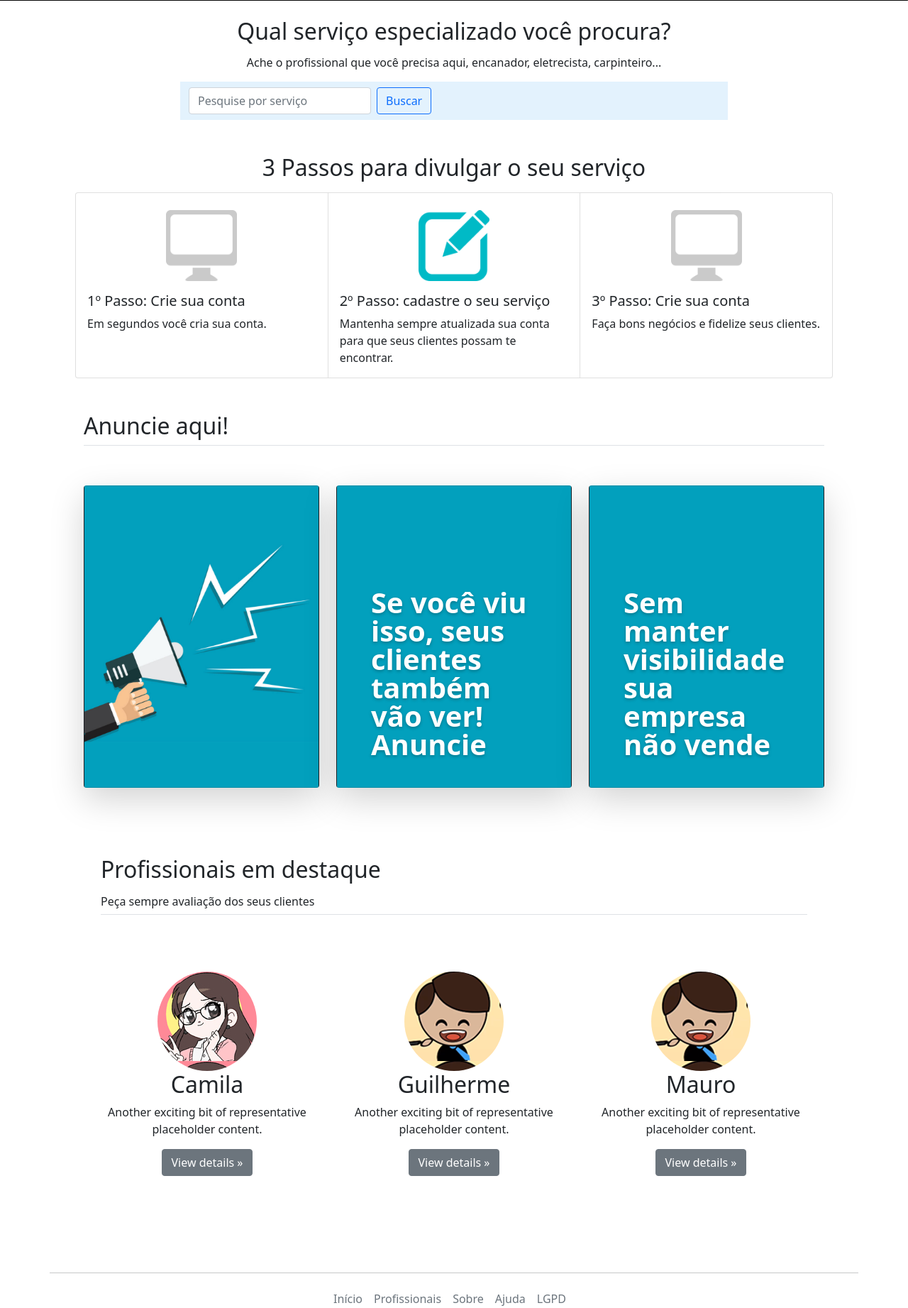
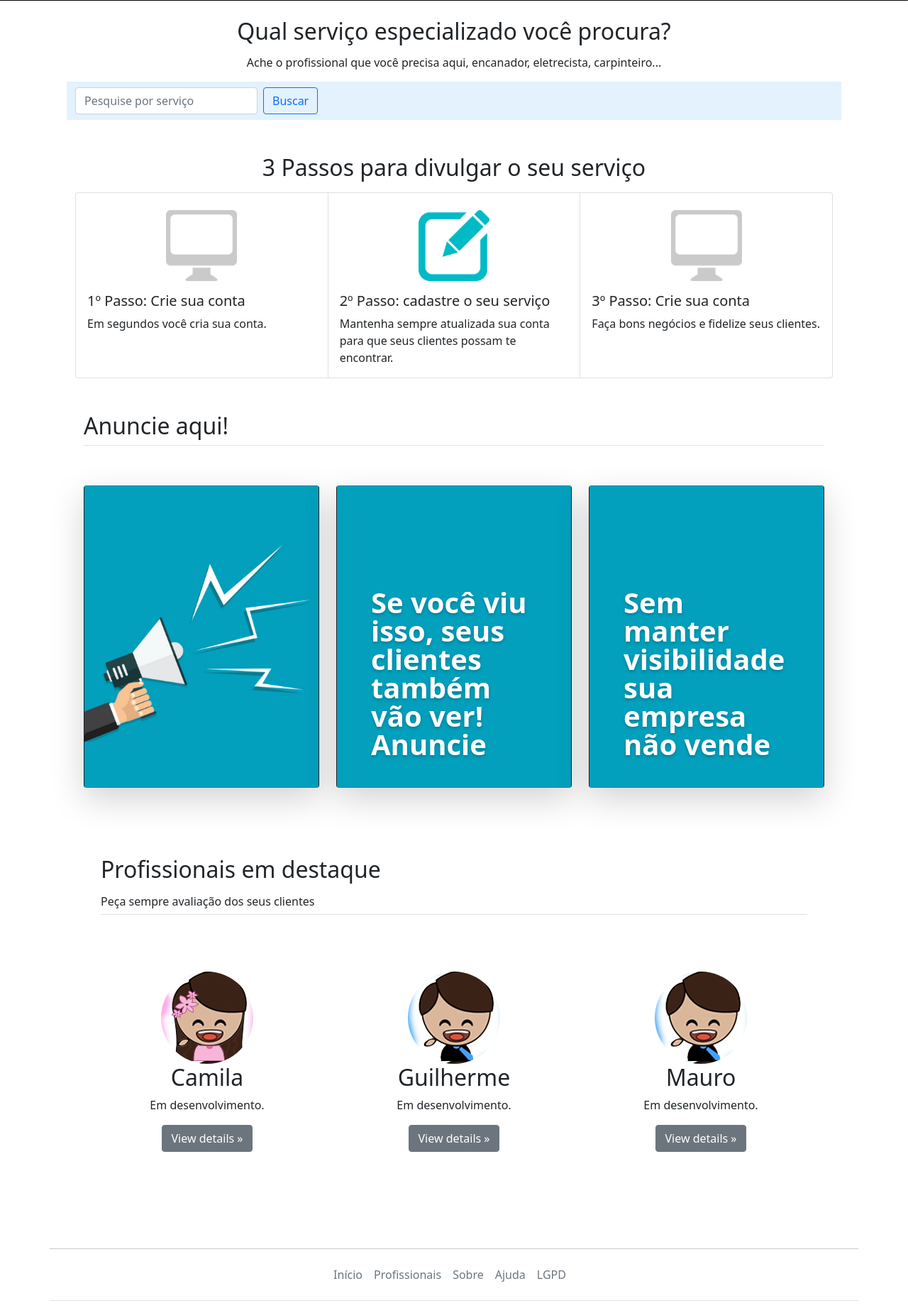
Before and after one commit to camilinhaparis/Registration-of-people, a PHP site: page / in a window 1280 px wide. Shown: the part 539-2382 px from the top of the page at 71% size. Run offline with PHP 8.4, Linux system fonts and the light colour scheme.

Commit message:
barra_de_busca_ok

```diff
--- a/index.php
+++ b/index.php
@@ -62,7 +62,7 @@ include "connect.php";
 
 <section class="container">
   <div class="container">
-      <nav class="navbar navbar-light" style="background-color: #e3f2fd; margin: 0 160px 0 160px;">
+      <nav class="navbar navbar-light" style="background-color: #e3f2fd; ">
         <div class="container-fluid ">
           <form class="d-flex" name="searchform" method="post" action="results.php"  >
             <input class="form-control me-2" type="text" name="buscar"
@@ -163,30 +163,30 @@ include "connect.php";
 <div class="row">
       <div class="col-lg-4">
 
-        <svg class="bd-placeholder-img rounded-circle " width="140" height="140"
+        <svg class="bd-placeholder-img rounded-circle " width="130" height="130"
         xmlns="http://www.w3.org/2000/svg" role="img" aria-label="Placeholder: 140x140"
         preserveAspectRatio="xMidYMid slice"
         style= "background-image: url('img/fotomenina.jpg');" ></svg>
         <h2>Camila</h2>
-        <p>Another exciting bit of representative placeholder content.</p>
+        <p>Em desenvolvimento.</p>
+        <p><a class="btn btn-secondary" href="destaques.php">View details &raquo;</a></p>
+        </div><!-- /.col-lg-4 -->
+
+        <div class="col-lg-4">
+        <svg class="bd-placeholder-img rounded-circle" width="130" height="130"
+        xmlns="http://www.w3.org/2000/svg" role="img" aria-label="Placeholder: 140x140"
+        preserveAspectRatio="xMidYMid slice" style= "background-image: url('img/fotomenino.png');" ></svg>
+        <h2>Guilherme</h2>
+        <p>Em desenvolvimento.</p>
         <p><a class="btn btn-secondary" href="#">View details &raquo;</a></p>
         </div><!-- /.col-lg-4 -->
 
         <div class="col-lg-4">
-        <svg class="bd-placeholder-img rounded-circle" width="140" height="140"
-        xmlns="http://www.w3.org/2000/svg" role="img" aria-label="Placeholder: 140x140"
-        preserveAspectRatio="xMidYMid slice" style= "background-image: url('img/fotomenino.png');" ></svg>
-        <h2>Guilherme</h2>
-        <p>Another exciting bit of representative placeholder content.</p>
-        <p><a class="btn btn-secondary" href="#">View details &raquo;</a></p>
-        </div><!-- /.col-lg-4 -->
-
-        <div class="col-lg-4">
-        <svg class="bd-placeholder-img rounded-circle" width="140" height="140"
+        <svg class="bd-placeholder-img rounded-circle" width="130" height="130"
         xmlns="http://www.w3.org/2000/svg" role="img" aria-label="Placeholder: 140x140"
         preserveAspectRatio="xMidYMid slice" style= "background-image: url('img/fotomenino.png');" ></svg>
         <h2>Mauro</h2>
-        <p>Another exciting bit of representative placeholder content.</p>
+        <p>Em desenvolvimento.</p>
         <p><a class="btn btn-secondary" href="#">View details &raquo;</a></p>
       </div><!-- /.col-lg-4 -->
     </div>
--- a/login.php
+++ b/login.php
@@ -2,12 +2,8 @@
 //arquivo de login
 include "connect.php";
 
-
-
 $login = $_POST["login"];
 $senha = $_POST["senha"];
-
-
 
 if($login && $senha){
     $sql = mysqli_query($link, "select * from tb_user WHERE email = '$login'");
```
Also changed, not shown: cadastre.php (+6 -4 lines), css/estilo.css (+17 -2 lines), destaques.php (added, +59 -0 lines), perfil.php (+5 -3 lines), img/fotomenina.jpg, img/fotomenino.png.
